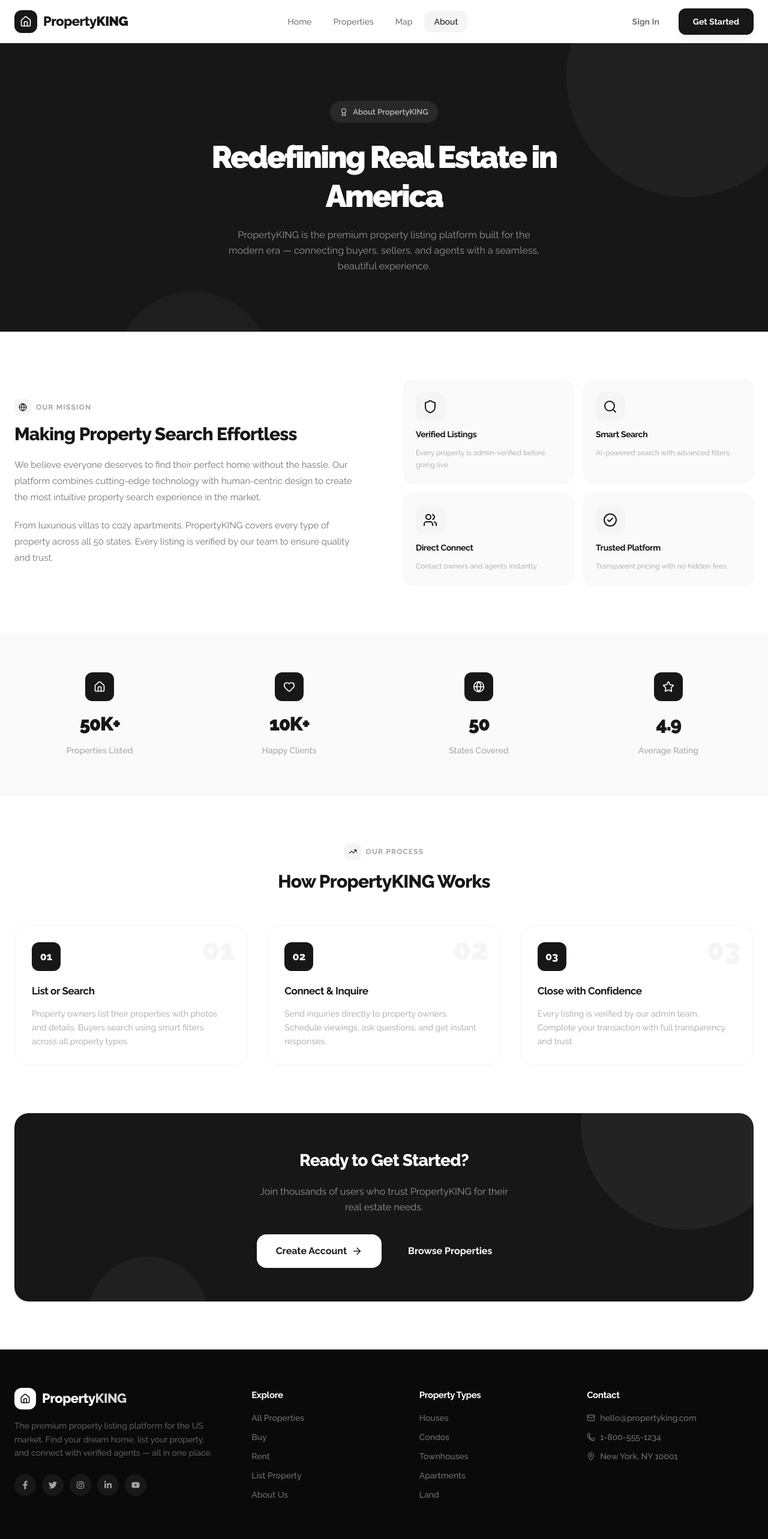
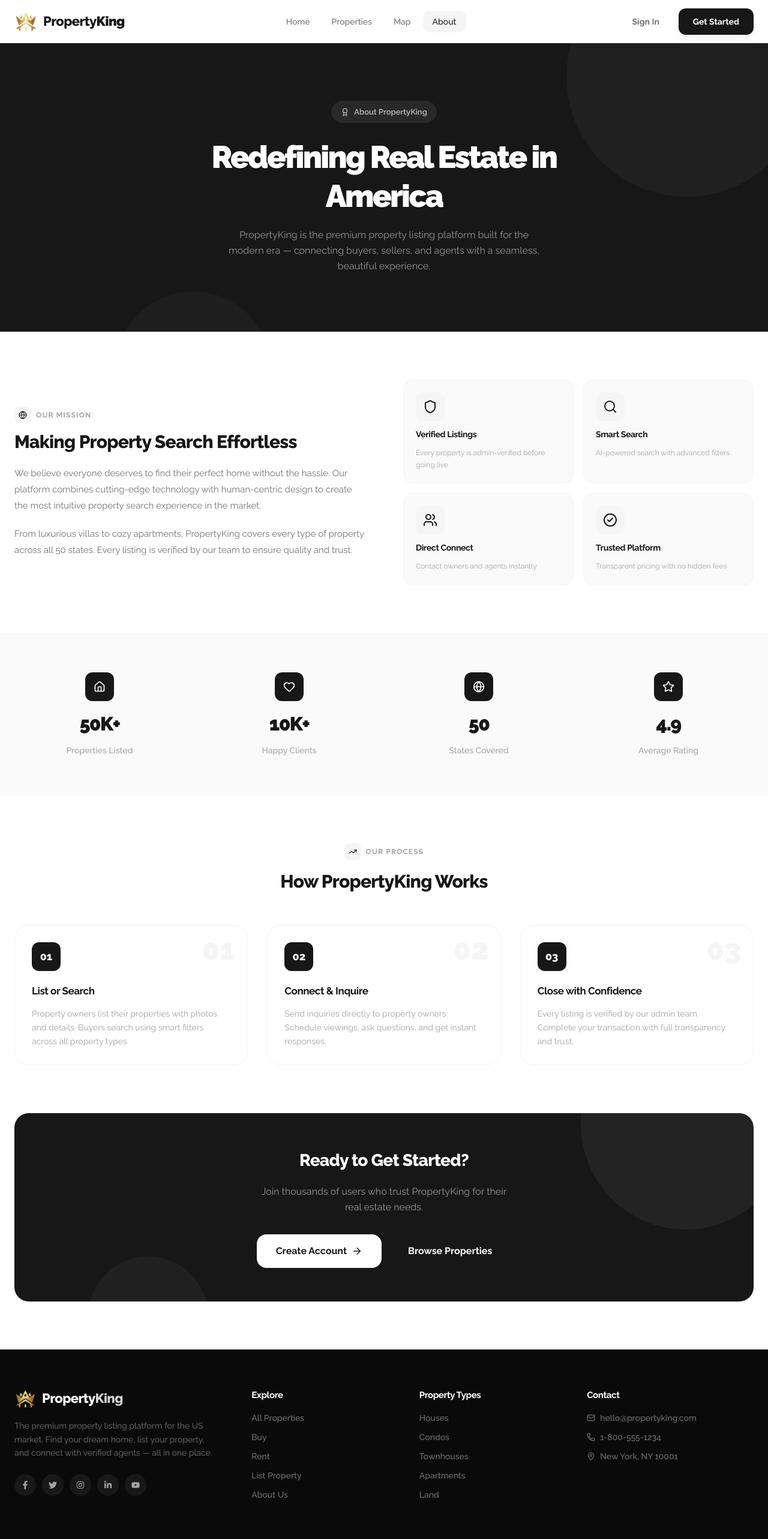
Before and after one commit to ulmind-com/PropertyKING-website, a React (Vite) app: page /about in a window 1280 px wide. Shown: the top 2566 px of the page at 60% size. Built offline with nearby package versions, Linux system fonts and the light colour scheme.

Commit message:
rebrand: PropertyKING -> PropertyKing + use custom logo image everywhere

```diff
--- a/index.html
+++ b/index.html
@@ -4,7 +4,7 @@
     <meta charset="UTF-8" />
     <link rel="icon" type="image/png" href="/favicon.png" />
     <meta name="viewport" content="width=device-width, initial-scale=1.0" />
-    <title>PropertyKING | Find Your Dream Home</title>
+    <title>PropertyKing | Find Your Dream Home</title>
   </head>
   <body>
     <div id="root"></div>
--- a/src/components/Footer/Footer.jsx
+++ b/src/components/Footer/Footer.jsx
@@ -9,10 +9,8 @@ export default function Footer() {
         {/* Brand */}
         <div className="flex flex-col gap-4">
           <Link to="/" className="flex items-center gap-2.5 text-[22px] font-extrabold text-white tracking-tight">
-            <div className="w-9 h-9 flex items-center justify-center bg-white rounded-xl text-[#0A0A0A]">
-              <Home size={18} />
-            </div>
-            <span>Property<span className="text-neutral-300">KING</span></span>
+            <img src="/logoremovebg.png" alt="PropertyKing" className="h-9 w-9 object-contain" />
+            <span>Property<span className="text-neutral-300">King</span></span>
           </Link>
           <p className="text-sm leading-relaxed text-neutral-500 max-w-[340px]">
             The premium property listing platform for the US market.
@@ -79,7 +77,7 @@ export default function Footer() {
 
       {/* Bottom */}
       <div className="container-custom flex max-md:flex-col justify-between items-center max-md:text-center gap-3 py-6 border-t border-white/[0.06] text-[13px] text-neutral-600">
-        <p>© {new Date().getFullYear()} PropertyKING. All rights reserved.</p>
+        <p>© {new Date().getFullYear()} PropertyKing. All rights reserved.</p>
         <div className="flex gap-6">
           {['Privacy Policy', 'Terms of Service', 'Cookie Policy'].map(t => (
             <a key={t} href="#" className="text-neutral-600 font-medium transition-colors hover:text-neutral-400">{t}</a>
--- a/src/components/Navbar/Navbar.jsx
+++ b/src/components/Navbar/Navbar.jsx
@@ -34,15 +34,11 @@ export default function Navbar() {
 
         {/* Logo */}
         <Link to="/" className="flex items-center gap-2.5 shrink-0">
-          <div className={`w-[38px] h-[38px] flex items-center justify-center rounded-xl text-white transition-all
-            ${isTransparent ? 'bg-white/15 border border-white/20' : 'bg-neutral-900'}
-          `}>
-            <Home size={20} />
-          </div>
+          <img src="/logoremovebg.png" alt="PropertyKing" className="h-[38px] w-[38px] object-contain" />
           <span className={`text-[22px] font-extrabold tracking-tight transition-colors
             ${isTransparent ? 'text-white' : 'text-neutral-900'}
           `}>
-            Property<span className="font-black">KING</span>
+            Property<span className="font-black">King</span>
           </span>
         </Link>
 
--- a/src/pages/About.jsx
+++ b/src/pages/About.jsx
@@ -13,13 +13,13 @@ export default function About() {
         <div className="absolute -bottom-[40%] left-[15%] w-[260px] h-[260px] rounded-full bg-white/[0.03]" />
         <div className="container-custom relative z-[1] text-center">
           <div className="inline-flex items-center gap-2 px-4 py-2 bg-white/[0.08] backdrop-blur-xl rounded-full text-white/70 text-[13px] font-semibold mb-6">
-            <Award size={14} /> About PropertyKING
+            <Award size={14} /> About PropertyKing
           </div>
           <h1 className="text-[clamp(32px,5vw,52px)] font-black text-white leading-tight tracking-tighter mb-5 max-w-[700px] mx-auto">
             Redefining Real Estate in America
           </h1>
           <p className="text-base text-white/55 max-w-[520px] mx-auto leading-relaxed">
-            PropertyKING is the premium property listing platform built for the modern era —
+            PropertyKing is the premium property listing platform built for the modern era —
             connecting buyers, sellers, and agents with a seamless, beautiful experience.
           </p>
         </div>
@@ -43,7 +43,7 @@ export default function About() {
                 to create the most intuitive property search experience in the market.
               </p>
               <p className="text-[15px] text-neutral-500 leading-[1.8]">
-                From luxurious villas to cozy apartments, PropertyKING covers every type of
+                From luxurious villas to cozy apartments, PropertyKing covers every type of
                 property across all 50 states. Every listing is verified by our team to ensure
                 quality and trust.
               </p>
@@ -94,7 +94,7 @@ export default function About() {
               <div className="w-7 h-7 rounded-lg bg-neutral-100 flex items-center justify-center text-neutral-900"><TrendingUp size={14} /></div>
               OUR PROCESS
             </div>
-            <h2 className="text-[30px] max-sm:text-2xl font-extrabold text-neutral-900 tracking-tight">How PropertyKING Works</h2>
+            <h2 className="text-[30px] max-sm:text-2xl font-extrabold text-neutral-900 tracking-tight">How PropertyKing Works</h2>
           </div>
           <div className="grid grid-cols-3 max-md:grid-cols-1 gap-8">
             {[
@@ -122,7 +122,7 @@ export default function About() {
             <div className="relative z-[1]">
               <h2 className="text-[28px] max-sm:text-2xl font-extrabold text-white mb-4 tracking-tight">Ready to Get Started?</h2>
               <p className="text-base text-white/55 max-w-[440px] mx-auto mb-8 leading-relaxed">
-                Join thousands of users who trust PropertyKING for their real estate needs.
+                Join thousands of users who trust PropertyKing for their real estate needs.
               </p>
               <div className="flex gap-3 justify-center flex-wrap">
                 <Link to="/register" className="btn btn-lg bg-white text-neutral-900 hover:bg-white/90 shadow-none">
--- a/src/pages/Home.jsx
+++ b/src/pages/Home.jsx
@@ -420,7 +420,7 @@ export default function Home() {
             <div className="relative z-[1] max-w-[560px] max-lg:max-w-full">
               <h2 className="text-[30px] max-sm:text-2xl font-extrabold text-white mb-3.5 tracking-tight">Ready to List Your Property?</h2>
               <p className="text-base text-white/65 leading-relaxed mb-7">
-                Join thousands of property owners and agents who trust PropertyKING to reach millions of potential buyers and renters across the United States.
+                Join thousands of property owners and agents who trust PropertyKing to reach millions of potential buyers and renters across the United States.
               </p>
               <div className="flex gap-3 flex-wrap max-lg:justify-center">
                 <button className="btn btn-lg bg-white text-neutral-900 hover:bg-white/90 shadow-none" onClick={() => navigate('/register')}>
```
Also changed, not shown: public/logoremovebg.png (added).
